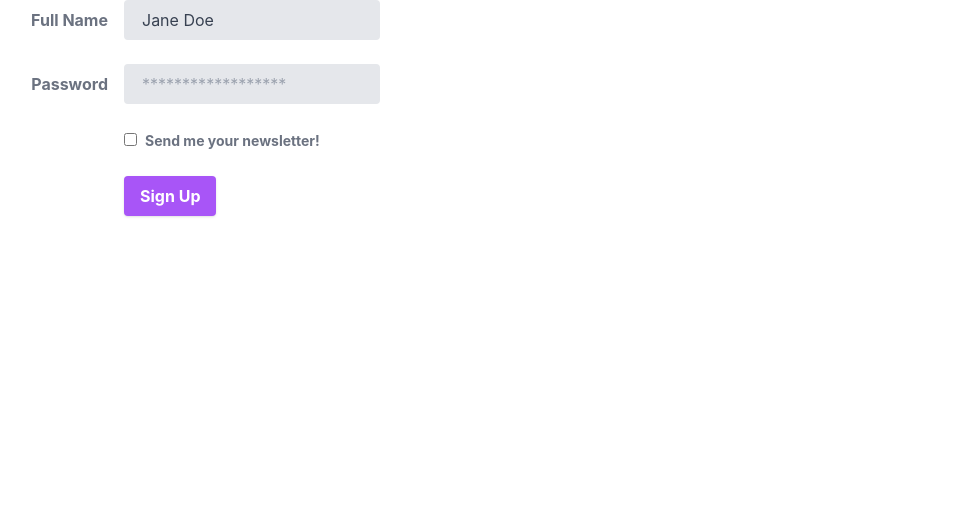
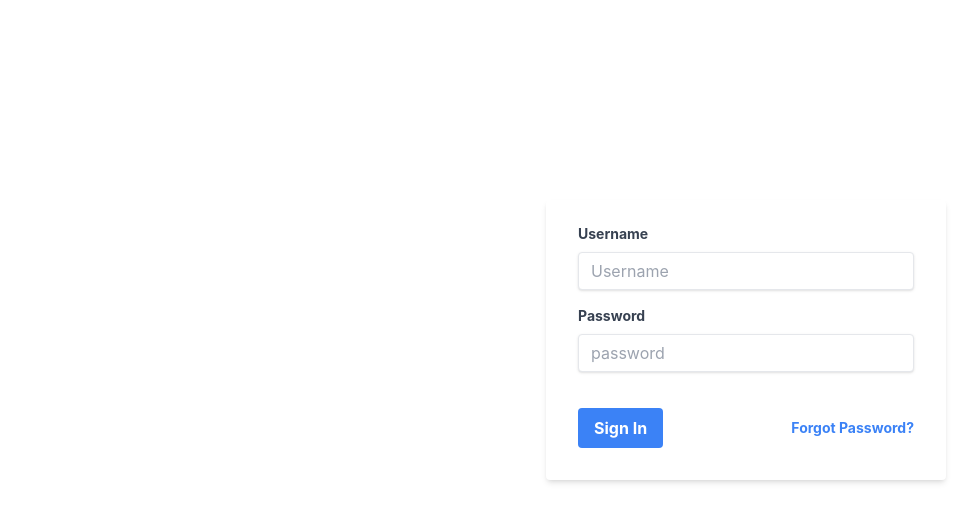
Before and after one commit to ngodatq-26/NextjsApp, a Next.js app: page / in a window 1280 px wide. Shown: the top 522 px of the page, without its empty margins (4-980 px from the left). Built offline with nearby package versions, Linux system fonts and the light colour scheme.

Commit message:
login form,validate with formik

```diff
--- a/modules/auth/components/SignInForm.js
+++ b/modules/auth/components/SignInForm.js
@@ -0,0 +1,76 @@
+import React from 'react';
+import { useFormik} from 'formik';
+import { SignInSchema } from '../utils';
+
+const SignInForm = () =>{
+
+    const [formValues,setFormValues] = React.useState({
+        email : "",
+        password : ""
+    });
+
+    const formik = useFormik({
+        initialValues: {
+          password:'',
+          email: '',
+        },
+        validationSchema : SignInSchema,
+        onSubmit: values => {
+          alert(JSON.stringify(values, null, 2));
+        },
+    });
+
+    console.log(formik)
+    return (
+        <div className="w-full max-w-xs" style={{maxWidth : "100%",padding : 200,paddingLeft : 550}}>
+            <form className="bg-white shadow-md rounded px-8 pt-6 pb-8 mb-4" style={{width : 400}}
+                  onSubmit={formik.handleSubmit}
+                  >
+                <div className="mb-4">
+                    <label className="block text-gray-700 text-sm font-bold mb-2" htmlFor="username">
+                        Username
+                    </label>
+                    <input className="shadow appearance-none border rounded w-full py-2 px-3 text-gray-700 leading-tight focus:outline-none focus:shadow-outline"
+                           id="username"
+                           name="email"
+                           type="text"
+                           value={formik.values.email}
+                           onChange={formik.handleChange}
+                           onBlur={formik.onBlur}
+                           placeholder="Username"
+                    />
+                    {
+                        formik.errors.email && formik.touched ? (<p class="text-red-500 text-xs italic">{formik.errors.email}</p>)  : null
+                    }
+                </div>
+                <div className="mb-6">
+                    <label className="block text-gray-700 text-sm font-bold mb-2" htmlFor="password">
+                        Password
+                    </label>
+                    <input className="shadow appearance-none border rounded w-full py-2 px-3 text-gray-700 mb-3 leading-tight focus:outline-none focus:shadow-outline"
+                           id="password"
+                           name="password"
+                           type="password"
+                           placeholder="password"
+                           value={formik.values.password}
+                           onBlur={formik.onBlur}
+                           onChange={formik.handleChange}
+                           />
+                    {
+                        formik.touched && formik.errors.password ? (<p class="text-red-500 text-xs italic">{formik.errors.password}</p>)  : null
+                    }
+                    </div>
+                <div className="flex items-center justify-between">
+                    <button className="bg-blue-500 hover:bg-blue-700 text-white font-bold py-2 px-4 rounded focus:outline-none focus:shadow-outline" type="button">
+                        Sign In
+                    </button>
+                    <a className="inline-block align-baseline font-bold text-sm text-blue-500 hover:text-blue-800" href="#">
+                        Forgot Password?
+                    </a>
+                </div>
+            </form>
+        </div>
+    )
+}
+
+export default SignInForm;
--- a/modules/auth/pages/SignInPage.js
+++ b/modules/auth/pages/SignInPage.js
@@ -1,45 +1,9 @@
+import SignInForm from "../components/SignInForm";
+
 const SignUpPage = () =>{
 
     return (
-        <form class="w-full max-w-sm">
-  <div class="md:flex md:items-center mb-6">
-    <div class="md:w-1/3">
-      <label class="block text-gray-500 font-bold md:text-right mb-1 md:mb-0 pr-4" for="inline-full-name">
-        Full Name
-      </label>
-    </div>
-    <div class="md:w-2/3">
-      <input class="bg-gray-200 appearance-none border-2 border-gray-200 rounded w-full py-2 px-4 text-gray-700 leading-tight focus:outline-none focus:bg-white focus:border-purple-500" id="inline-full-name" type="text" value="Jane Doe" />
-    </div>
-  </div>
-  <div class="md:flex md:items-center mb-6">
-    <div class="md:w-1/3">
-      <label class="block text-gray-500 font-bold md:text-right mb-1 md:mb-0 pr-4" for="inline-password">
-        Password
-      </label>
-    </div>
-    <div class="md:w-2/3">
-      <input class="bg-gray-200 appearance-none border-2 border-gray-200 rounded w-full py-2 px-4 text-gray-700 leading-tight focus:outline-none focus:bg-white focus:border-purple-500" id="inline-password" type="password" placeholder="******************" />
-    </div>
-  </div>
-  <div class="md:flex md:items-center mb-6">
-    <div class="md:w-1/3"></div>
-    <label class="md:w-2/3 block text-gray-500 font-bold">
-      <input class="mr-2 leading-tight" type="checkbox" />
-      <span class="text-sm">
-        Send me your newsletter!
-      </span>
-    </label>
-  </div>
-  <div class="md:flex md:items-center">
-    <div class="md:w-1/3"></div>
-    <div class="md:w-2/3">
-      <button class="shadow bg-purple-500 hover:bg-purple-400 focus:shadow-outline focus:outline-none text-white font-bold py-2 px-4 rounded" type="button">
-        Sign Up
-      </button>
-    </div>
-  </div>
-</form>
+          <SignInForm />
     )
 }
 
--- /dev/null
+++ b/modules/auth/utils.js
@@ -0,0 +1,10 @@
+
+import * as Yup from 'yup';
+
+export const SignInSchema = Yup.object().shape({
+    password: Yup.string()
+      .min(6, 'Password is min 6!')
+      .max(50, 'Too Long!')
+      .required('Password is Required'),
+    email: Yup.string().email('Email is Invalid').required('Email is Required'),
+  });
--- a/package.json
+++ b/package.json
@@ -9,9 +9,12 @@
     "lint": "next lint"
   },
   "dependencies": {
+    "formik": "^2.2.9",
     "next": "12.1.4",
     "react": "18.0.0",
-    "react-dom": "18.0.0"
+    "react-dom": "18.0.0",
+    "react-hook-form": "^7.29.0",
+    "yup": "^0.32.11"
   },
   "devDependencies": {
     "autoprefixer": "^10.4.4",
--- a/styles/globals.css
+++ b/styles/globals.css
@@ -8,13 +8,12 @@ body {
   margin: 0;
   font-family: -apple-system, BlinkMacSystemFont, Segoe UI, Roboto, Oxygen,
     Ubuntu, Cantarell, Fira Sans, Droid Sans, Helvetica Neue, sans-serif;
+  width : "100%";
+  height: 100vh
+
 }
 
 a {
   color: inherit;
   text-decoration: none;
 }
-
-* {
-  box-sizing: border-box;
-}
--- a/tailwind.config.js
+++ b/tailwind.config.js
@@ -2,6 +2,7 @@ module.exports = {
   content: [
     "./pages/index.js",
     "./modules/auth/pages/SignInPage.js",
+    "./modules/auth/components/SignInForm.js"
   ],
   theme: {
     extend: {},
```
Also changed, not shown: styles/SignIn.css (added), 1 other file (tests, documents, lock files or other folders).
